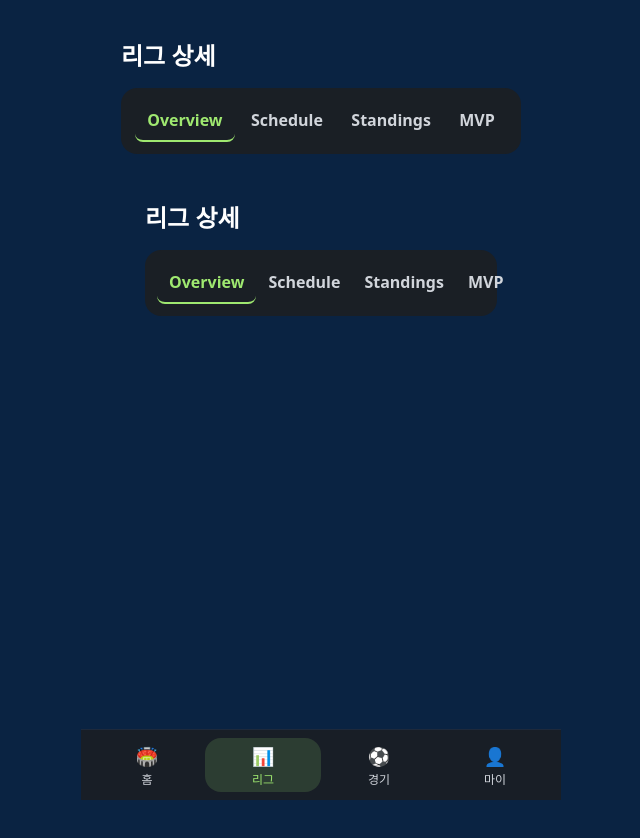
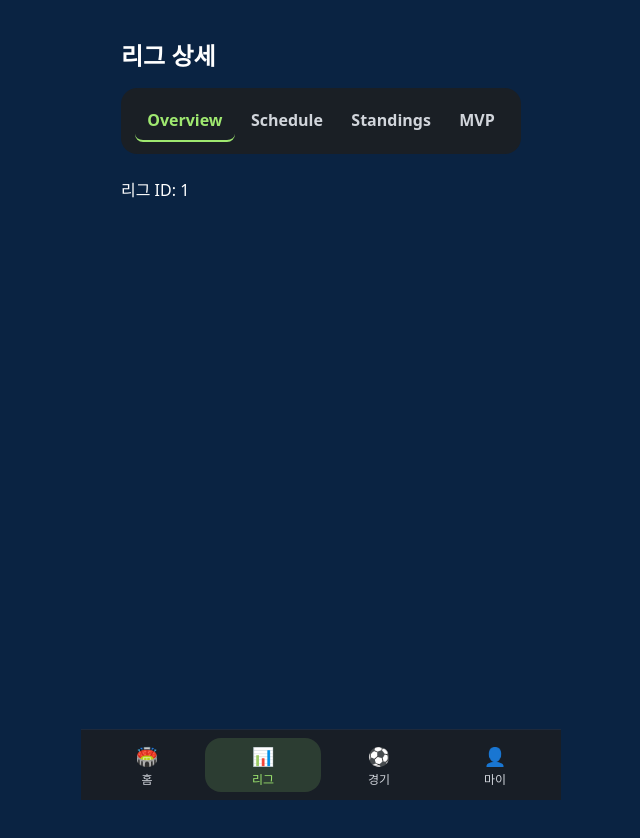
Before and after one commit to djw8889-sys/CLUBRANK-next, a Next.js app: page /leagues/1 in a window 1280 px wide. Shown: the top 838 px of the page, without its empty margins (319-959 px from the left). Built offline with nearby package versions, Linux system fonts and the light colour scheme.

Commit message:
fix: leagueId layout and page fix for Next.js

```diff
--- a/app/leagues/[leagueId]/layout.tsx
+++ b/app/leagues/[leagueId]/layout.tsx
@@ -13,7 +13,7 @@ export default function LeagueLayout({
     <div className="min-h-screen bg-[#0A2342] text-white p-6">
       <h1 className="text-2xl font-bold">리그 상세</h1>
 
-      {/* Tab Bar */}
+      {/* 탭바 */}
       <TabBar leagueId={leagueId} />
 
       <div className="mt-6">{children}</div>
--- a/app/leagues/[leagueId]/page.tsx
+++ b/app/leagues/[leagueId]/page.tsx
@@ -1,22 +1,11 @@
-import TabBar from "@/components/ui/TabBar";
-
-export default function LeagueLayout({
-  children,
+export default function LeaguePage({
   params,
 }: {
-  children: React.ReactNode;
   params: { leagueId: string };
 }) {
-  const { leagueId } = params;
-
   return (
-    <div className="min-h-screen bg-[#0A2342] text-white p-6">
-      <h1 className="text-2xl font-bold">리그 상세</h1>
-
-      {/* Tab Bar */}
-      <TabBar leagueId={leagueId} />
-
-      <div className="mt-6">{children}</div>
+    <div>
+      리그 ID: {params.leagueId}
     </div>
   );
 }
```
